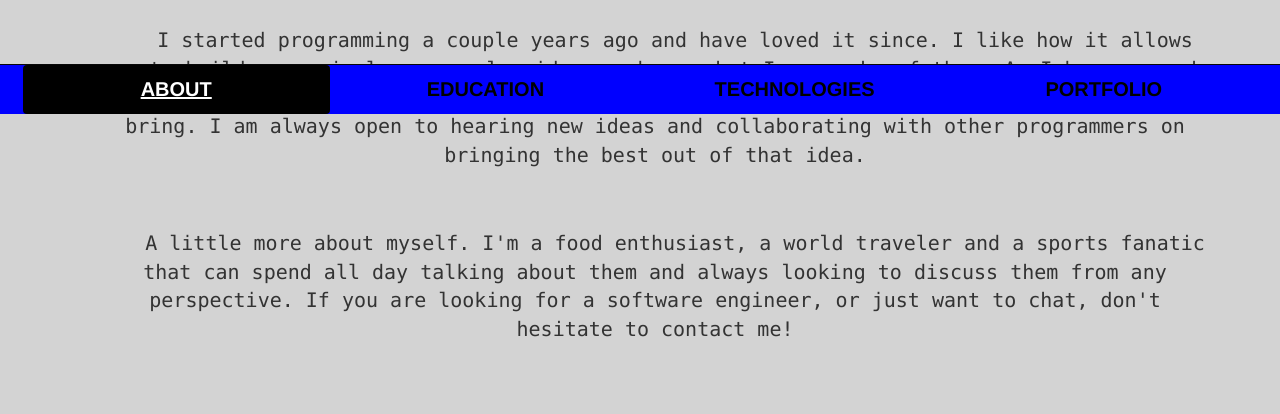
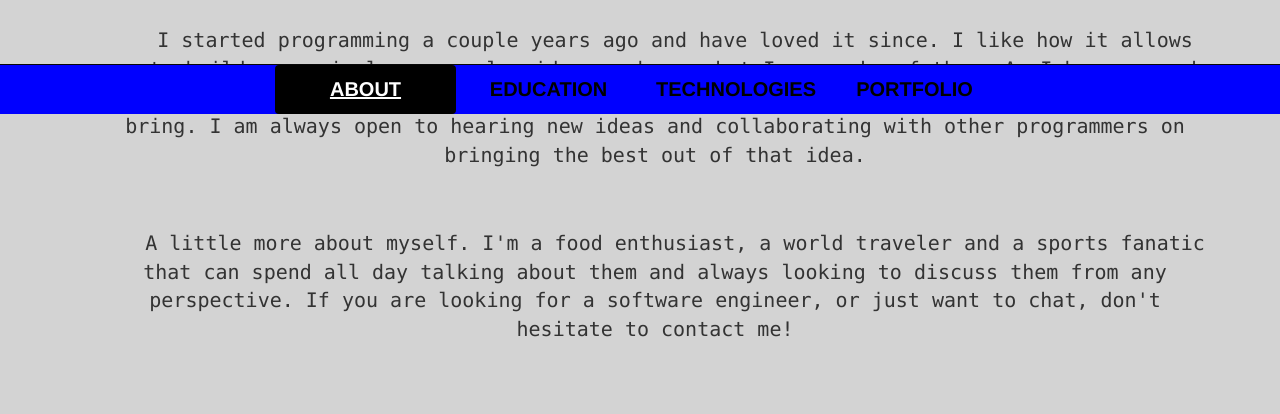
Before and after one commit to therealdealmeal/portfolio_site, a website: page index.html in a window 1280 px wide. Shown: the part 686-1100 px from the top of the page. Drawn offline with Linux system fonts and the light colour scheme.

Commit message:
was working on resizing of navbar menu list

```diff
--- a/css/navbar.css
+++ b/css/navbar.css
@@ -2,6 +2,7 @@ ul {
   text-align: center;
   text-decoration: none;
   text-transform: uppercase;
+  white-space: nowrap;
 }
 
 li {
@@ -9,6 +10,8 @@ li {
   height: 42px;
   color: black;
   font-weight: bold;
+  display: inline;
+  position: relative;
 }
 
 a:hover, a:active {
--- a/index.html
+++ b/index.html
@@ -7,6 +7,7 @@
     <title>Portfolio</title>
     <link rel="stylesheet" href="lib/bootstrap/dist/css/bootstrap.min.css">
     <link href="css/index.css" rel="stylesheet" type="text/css">
+    <link href="css/navbar.css" rel="stylesheet" type="text/css">
   </head>
   <body data-spy="scroll" data-target=".navbar" data-offset="50">
     <header>
```
Also changed, not shown: views/navbar.html (+0 -1 lines), 1 other file.
